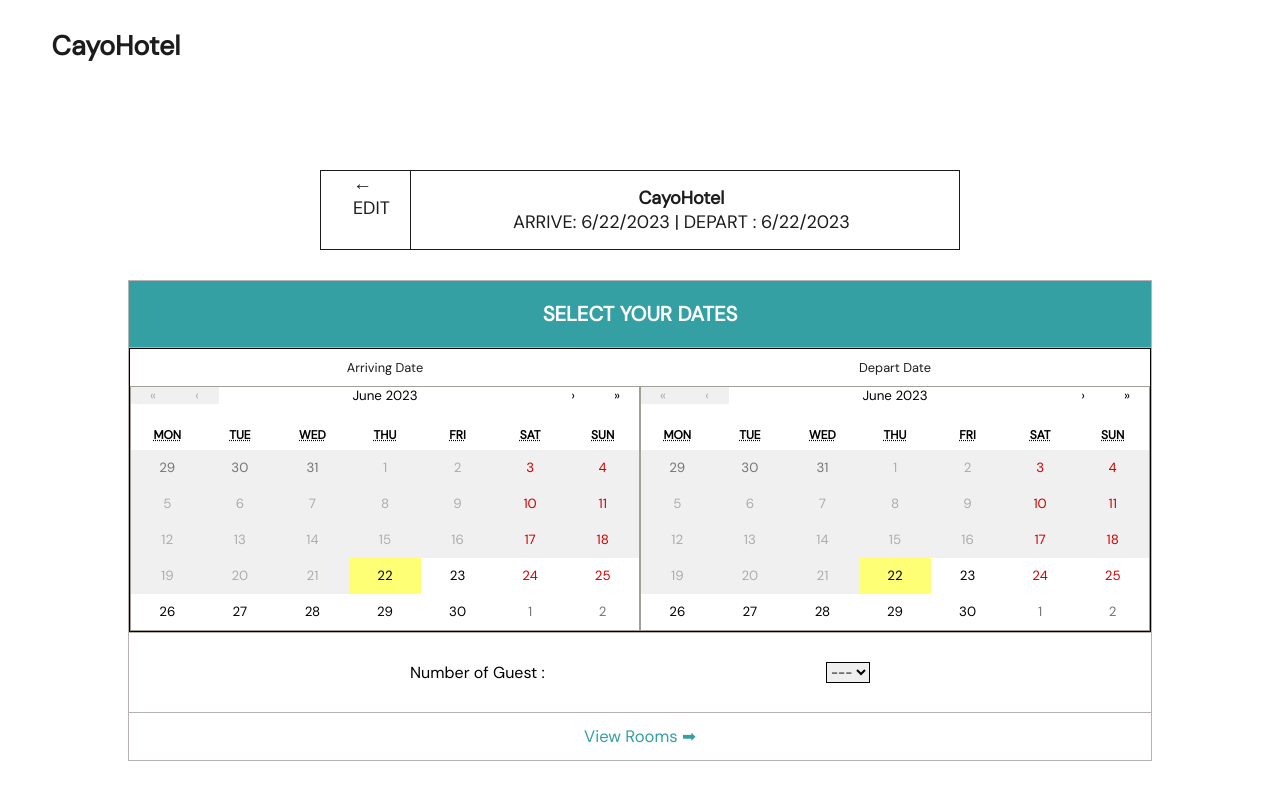
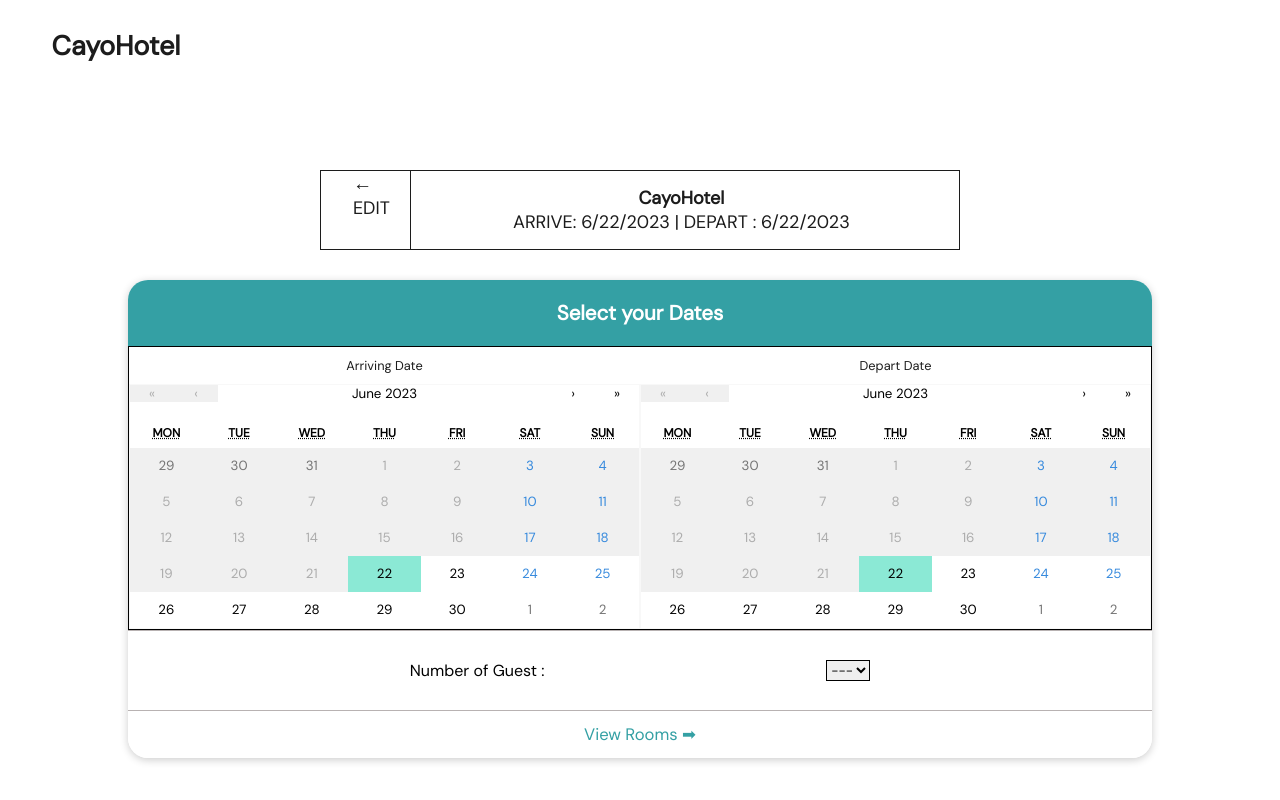
Before and after one commit to NelTeano/Hotel-Reservation, a React (Create React App) app in the folder my-react-app/: page /calendar in a window 1280 px wide. Shown: the top 800 px of the page. Built offline with nearby package versions, Linux system fonts and the light colour scheme.

Commit message:
modify styles

```diff
--- a/my-react-app/src/assets/DatePicker.css
+++ b/my-react-app/src/assets/DatePicker.css
@@ -12,9 +12,10 @@
 .calendar-box {
   display: flex;
   flex-direction: column;
-  border: solid rgb(184, 178, 178) 1px;
   width: 80vw;
   background-color: white;
+  border-radius: 20px;
+  box-shadow: 0 2px 8px rgba(0, 0, 0, 0.2);
 }
 
 .calendar-box h1 {
@@ -61,6 +62,9 @@
   font-size: 1.3vw;
   color: #34a0a4;
   background-color: white;
+  border-bottom-left-radius: 20px;
+  border-bottom-right-radius: 20px;
+
 }
 
 .viewrooms-btn:hover {
--- a/my-react-app/src/assets/Form.css
+++ b/my-react-app/src/assets/Form.css
@@ -10,11 +10,14 @@
   width: 50vw;
   gap: 0.75em;
 
-  border: 1px solid black;
+  border-radius: 20px;
+  box-shadow: 0 2px 8px rgba(0, 0, 0, 0.2);
   background-color: white;
   padding-block: 1em;
 }
-
+.form-container > p {
+  margin-top: 60px;
+}
 .form-fields {
   display: flex;
   justify-content: center;
@@ -52,5 +55,5 @@
 }
 
 .form-submit-btn:hover {
-  outline: 3px solid black;
+  outline: 3px solid #34a0a4;
 }
--- a/my-react-app/src/assets/ReactCalendar.css
+++ b/my-react-app/src/assets/ReactCalendar.css
@@ -4,7 +4,7 @@
   width: 350px;
   max-width: 100%;
   background: white;
-  border: 1px solid #a0a096;
+  border: 1px solid #f8f8f8;
   font-family: Arial, Helvetica, sans-serif;
   line-height: 1.125em;
 }
@@ -82,7 +82,7 @@
 }
 
 .react-calendar__month-view__days__day--weekend {
-  color: #d10000;
+  color: #378add;
 }
 
 .react-calendar__month-view__days__day--neighboringMonth {
@@ -113,31 +113,33 @@
 }
 
 .react-calendar__tile--now {
-  background: #ffff76;
+  background: #8be9d5;
 }
 
 .react-calendar__tile--now:enabled:hover,
 .react-calendar__tile--now:enabled:focus {
-  background: #ffffa9;
+  background: #8be9d5;
 }
 
 .react-calendar__tile--hasActive {
-  background: #76baff;
+  background: #53af8f;
+  color: white;
 }
 
 .react-calendar__tile--hasActive:enabled:hover,
 .react-calendar__tile--hasActive:enabled:focus {
-  background: #a9d4ff;
+  background: #53af8f;
+  color: white;
 }
 
 .react-calendar__tile--active {
-  background: #2c2c2c;
+  background: #53af8f;
   color: white;
 }
 
 .react-calendar__tile--active:enabled:hover,
 .react-calendar__tile--active:enabled:focus {
-  background: #02b2be;
+  background: #8be9d5;
 }
 
 .react-calendar--selectRange .react-calendar__tile--hover {
--- a/my-react-app/src/assets/SummaryBox.css
+++ b/my-react-app/src/assets/SummaryBox.css
@@ -8,7 +8,8 @@
   max-width: 35vw;
   min-height: 85vh;
   background-color: white;
-  border: 1px solid black;
+  box-shadow: 0 2px 8px rgba(0, 0, 0, 0.2);
+  border-radius: 20px;
 }
 
 .sumBox-container h1 {
--- a/my-react-app/src/components/Editbox.js
+++ b/my-react-app/src/components/Editbox.js
@@ -34,7 +34,7 @@
           style={{
             marginRight: '3vw',
             marginLeft: '5%',
-            borderRight: '1px solid #1c1c1c',
+            borderRight: '0.4px solid #1c1c1c',
             height: '100%',
             paddingRight: '20px',
           }}
--- a/my-react-app/src/components/Form.js
+++ b/my-react-app/src/components/Form.js
@@ -63,7 +63,7 @@
           <input type='text' placeholder='EMAIL' onChange={e => setEmail(e.target.value)} value={email} required />
         </div>
 
-        <div className='policyBox' style={{ borderTop: '1px solid black' }}>
+        <div className='policyBox' style={{ borderTop: '1px solid gray' }}>
           <p>
             Cancellation Policy: <br></br> <br></br>
             Kindly note that once you have submitted your reservation and it has been confirmed, it may not be possible
--- a/my-react-app/src/components/SummaryBox.js
+++ b/my-react-app/src/components/SummaryBox.js
@@ -52,7 +52,7 @@
         <p>Guests: {guests} </p>
       </div>
 
-      <div style={{ borderTop: '1px solid black' }}>
+      <div style={{ borderTop: '1px solid gray' }}>
         <p
           style={{
             textAlign: 'right',
--- a/my-react-app/src/pages/DatePicker.jsx
+++ b/my-react-app/src/pages/DatePicker.jsx
@@ -45,12 +45,13 @@
         <div className='calendar-box'>
           <div
             style={{
-              borderBottom: 'solid rgb(184, 178, 178) 1px',
+              borderTopLeftRadius: '20px',
+              borderTopRightRadius: '20px',
               backgroundColor: '#34a0a4',
 
             }}
           >
-            <h1>SELECT YOUR DATES</h1>
+            <h1>Select your Dates</h1>
           </div>
 
           <div className='calendars' style={{ border: calendarBorder }}>
@@ -82,7 +83,7 @@
                 allowPartialRange={true}
                 value={[startDate, endDate]}
                 onChange={value => {
-                  setCalendarBorder('solid black 1px');
+                  setCalendarBorder('');
 
                   setEndDate(value);
                   setDepartDate(value.toLocaleDateString());
```
